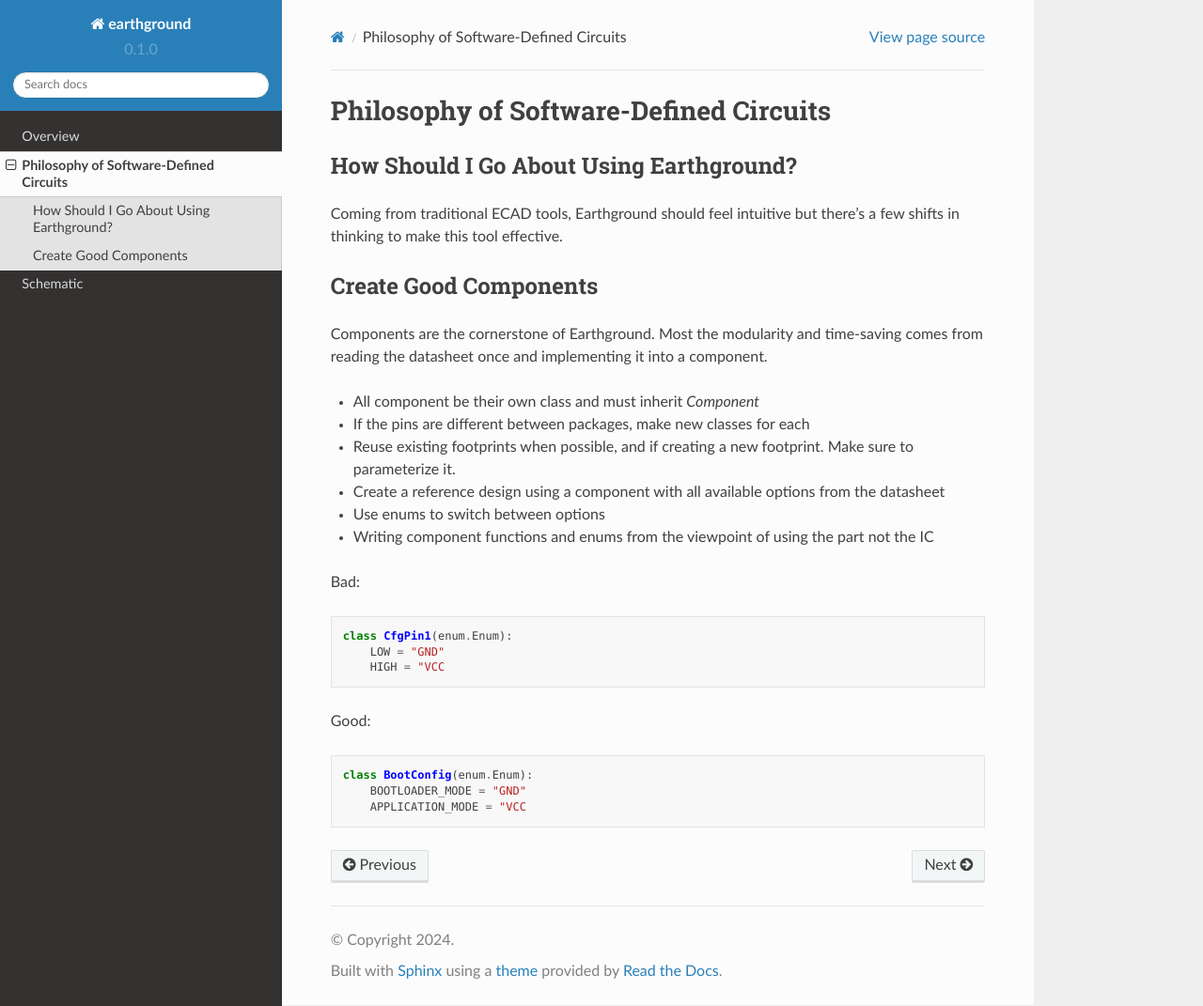
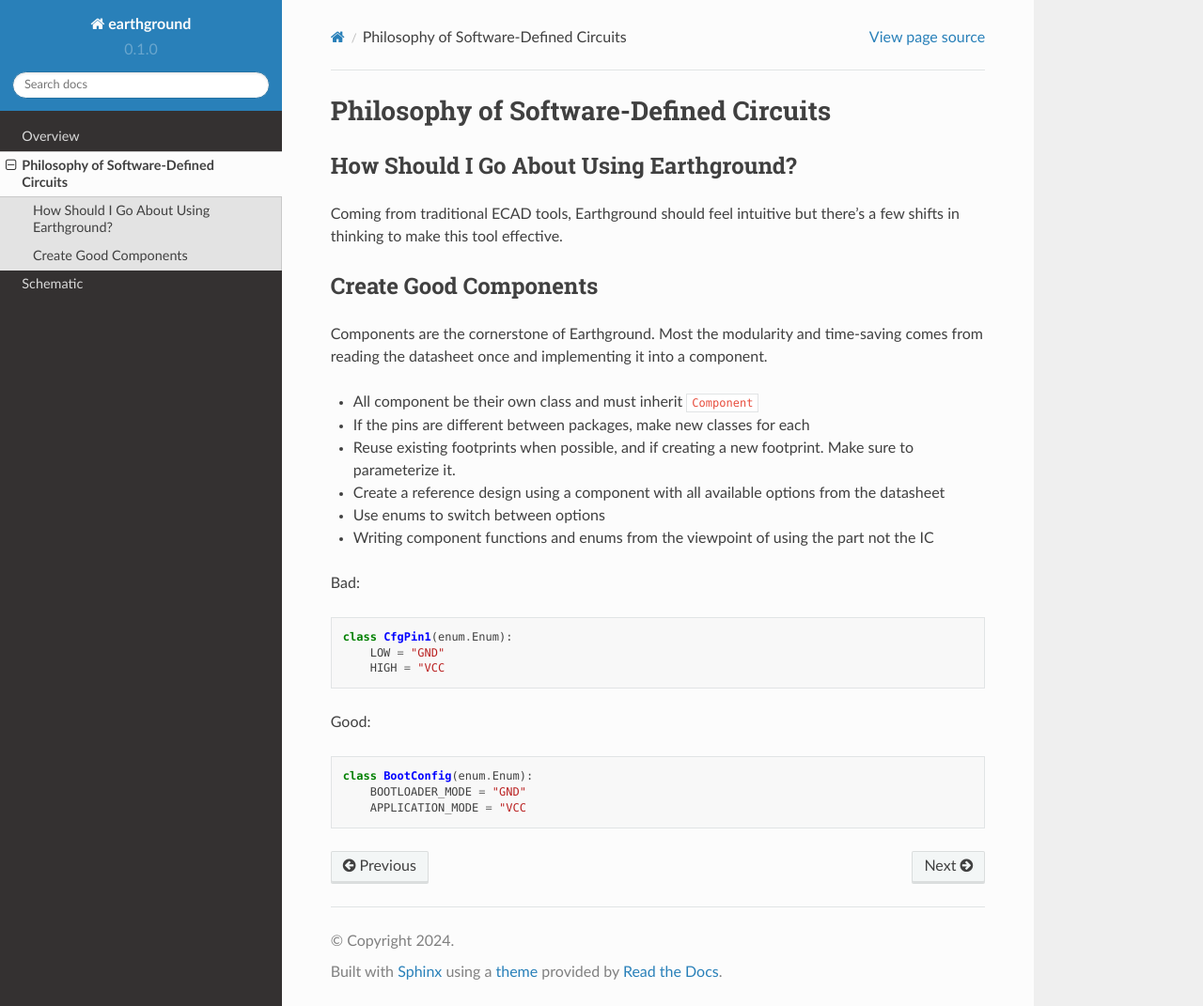
Before and after one commit to esophagoose/earthground, a Sphinx documentation site: the page built from docs/philosophy.rst, in a window 1280 px wide and 1071 px high. Shown: the whole window at 94% size. Built offline with Sphinx 7.4.7 and the Read the Docs theme 2.0.0, drawn with Linux system fonts in a browser that asks for light colours.

Commit message:
More edits

```diff
--- a/docs/overview.rst
+++ b/docs/overview.rst
@@ -9,6 +9,7 @@ Advantages of Software-Defined Circuits
 Extensive Tooling
 ~~~~~~~~~~~~~~~~~
 Text-based schematics means engineers can leverage existing software engineering tooling to create error-free designs faster
+
 - Use version control software to save progress, create easy-to-read diffs between versions, and do design review
 - Use dev tooling like CI/CD tools to automatically run design rule checkers and application-specific validators to ensure a correct design
 - One-click releases - Automatically generate Gerbers, pick-n-place files, cost rollups, power budgets, bringup test plans
@@ -20,6 +21,7 @@ Finally have stable and correct part libraries and circuits that you can quickly
 Extendable
 ~~~~~~~~~~
 Earthground can be extended to many purposes because it's written in Python
+
 - If your PCB being connecting to another PCB via harness, you could write an exporter so your favorite harness program always has the latest design
 - If there's a microcontroller in your design, you could add an exporter to generate a BSP package or Micropython definition from the schematic that will automatically create a new file on every revision
 - If you are concerned about supply chain and components going out-of-stock, you could have your schematic track which components are in stock and define part variations
@@ -27,8 +29,9 @@ Earthground can be extended to many purposes because it's written in Python
 Powerful
 ~~~~~~~~
 With a Python backend, it's simple to create powerful component libraries that allow you to create complex designs quickly. Just read the datasheet once and you are good to go
+
 - Abstract complex hardware configuration pins to the component library so your schematics are highly readable (and therefore easily reviewable)
-- Rather than noting the position of every configuration on a microcontroller and matching it to the datasheet for every design review you do. You could review your component definition once then in every design do readable things like `mcu.set_boot_location(mcu.EXTERNAL_FLASH)` to easily catch issues
+- Rather than noting the position of every configuration on a microcontroller and matching it to the datasheet for every design review you do. You could review your component definition once then in every design do readable things like ``mcu.set_boot_location(mcu.EXTERNAL_FLASH)`` to easily catch issues
 - Quickly set addresses are know they are right:
 
 .. code-block:: python
--- a/docs/philosophy.rst
+++ b/docs/philosophy.rst
@@ -10,7 +10,7 @@ Create Good Components
 
 Components are the cornerstone of Earthground. Most the modularity and time-saving comes from reading the datasheet once and implementing it into a component.
 
-- All component be their own class and must inherit `Component`
+- All component be their own class and must inherit ``Component``
 - If the pins are different between packages, make new classes for each
 - Reuse existing footprints when possible, and if creating a new footprint. Make sure to parameterize it.
 - Create a reference design using a component with all available options from the datasheet
```
Also changed, not shown: 1 other file.
